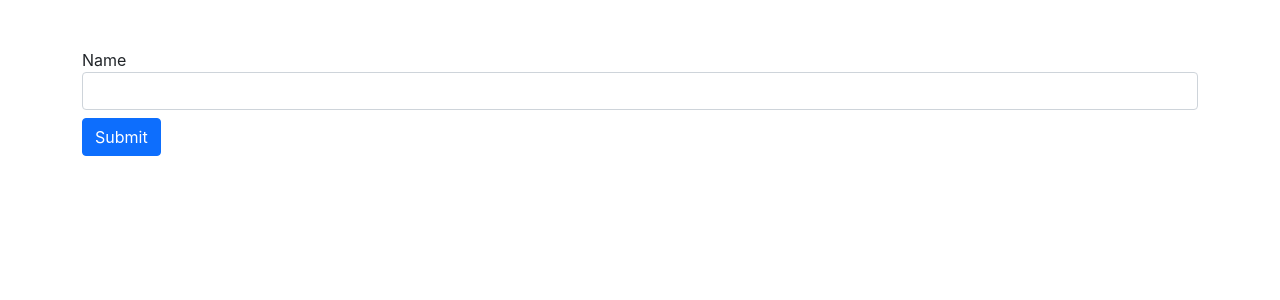
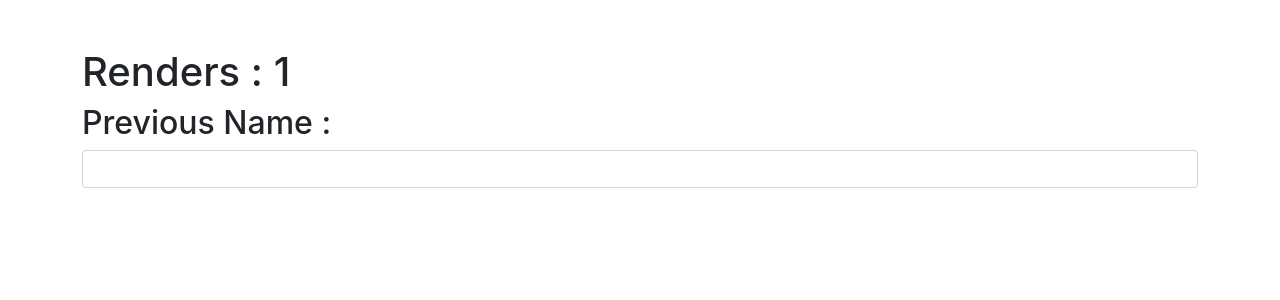
Before and after one commit to souravrane/React-sandbox, a React (Create React App) app: page / in a window 1280 px wide. Shown: the top 300 px of the page. Built offline with nearby package versions, Linux system fonts and the light colour scheme.

Commit message:
useRef example 2

```diff
--- a/src/App.js
+++ b/src/App.js
@@ -1,9 +1,9 @@
-import UseRefExample1 from "./components/UseRefExample1";
+import UseRefExample2 from "./components/UseRefExample2";
 
 function App() {
     return (
         <div className="container mt-5">
-            <UseRefExample1 />
+            <UseRefExample2 />
         </div>
     );
 }
--- /dev/null
+++ b/src/components/UseRefExample2.jsx
@@ -0,0 +1,28 @@
+import React, { useState, useEffect, useRef } from "react";
+
+function UseRefExample2() {
+    const renders = useRef(1);
+    const prevName = useRef();
+
+    const [name, setName] = useState("");
+
+    useEffect(() => {
+        renders.current = renders.current + 1;
+        prevName.current = name;
+    }, [name]);
+
+    return (
+        <div>
+            <h1>Renders : {renders.current}</h1>
+            <h2>Previous Name : {prevName.current}</h2>
+            <input
+                type="text"
+                className="form-control mb-3"
+                value={name}
+                onChange={(e) => setName(e.target.value)}
+            />
+        </div>
+    );
+}
+
+export default UseRefExample2;
```
